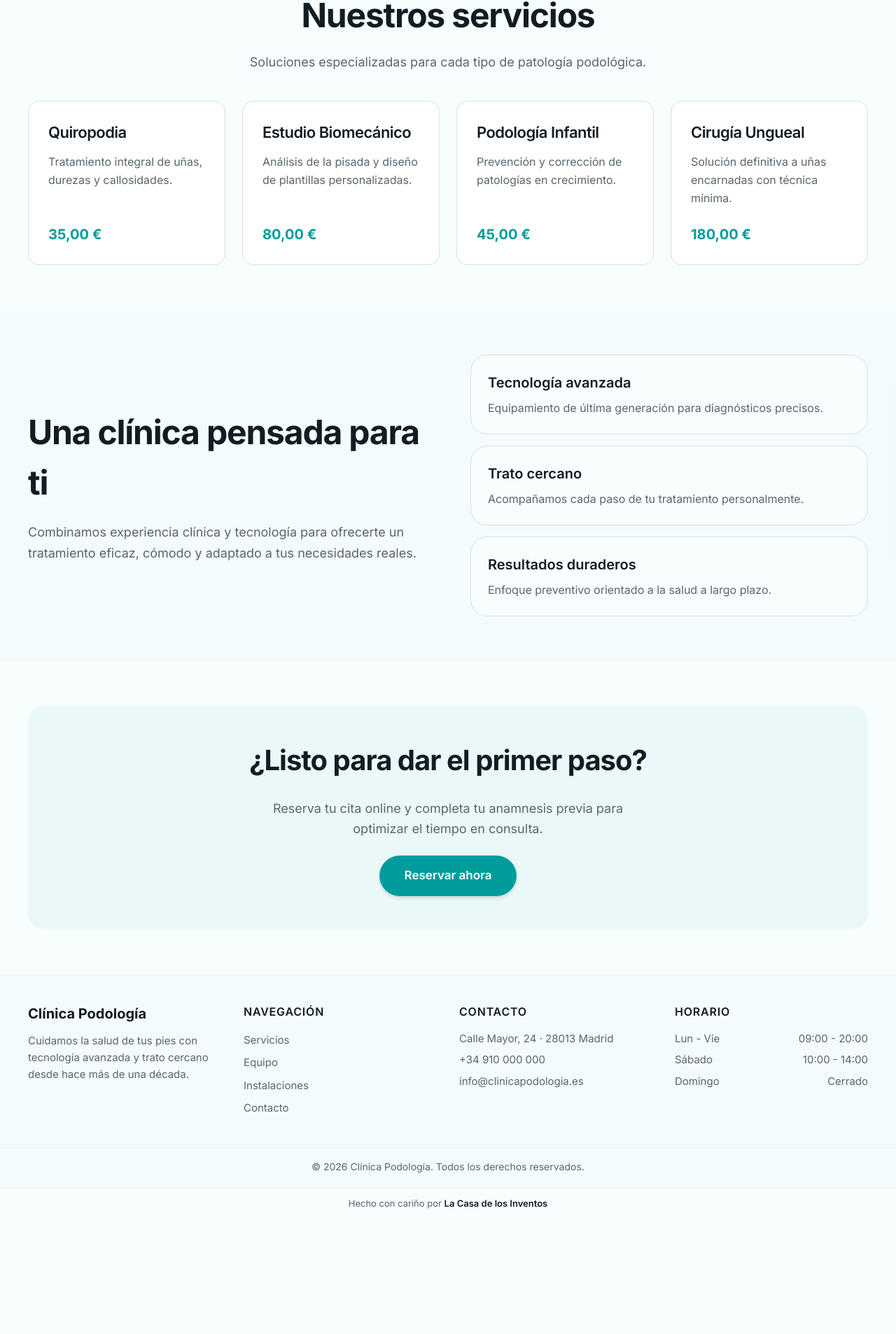
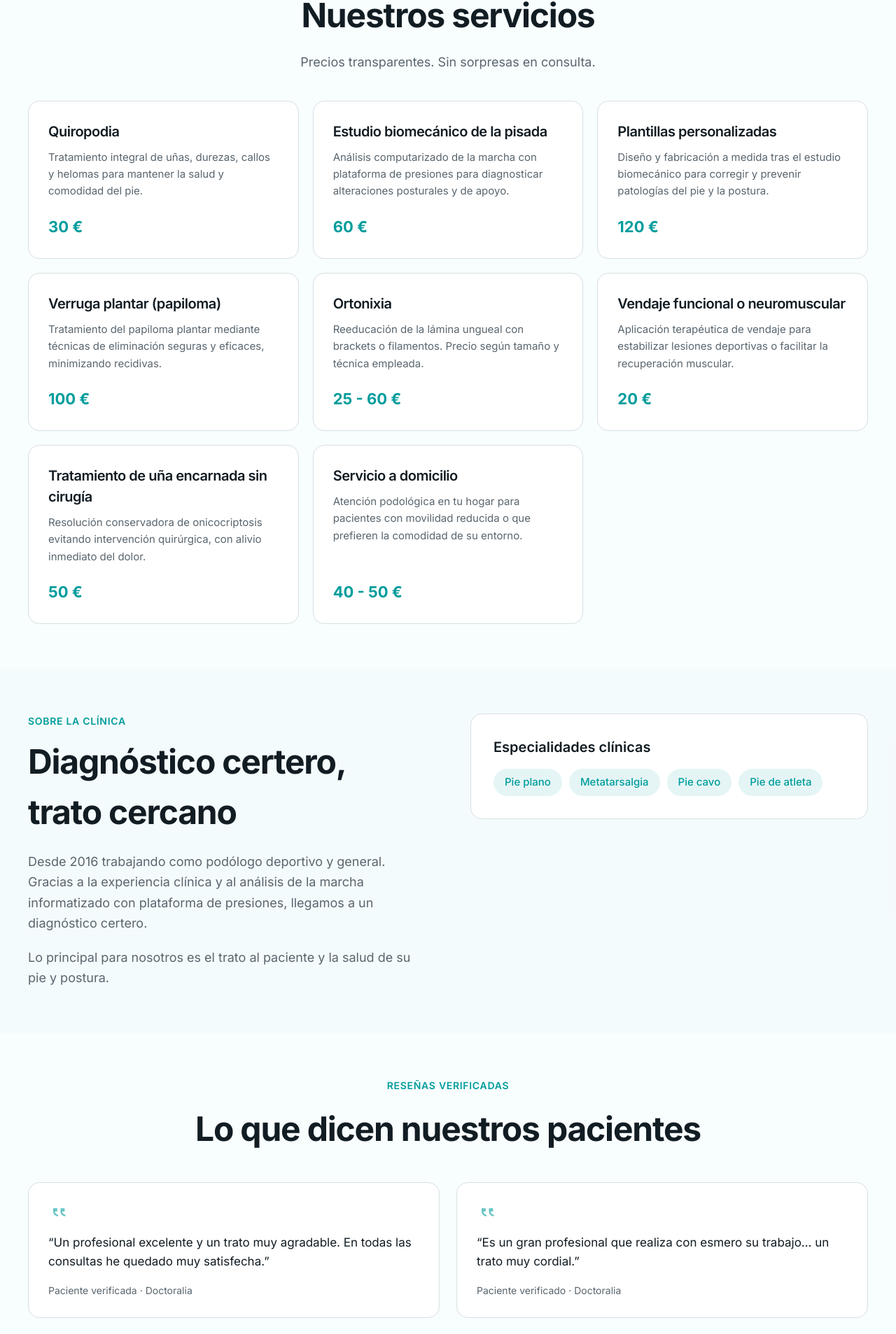
Before and after one commit to LuisRamirezdeVerger/clinicapodologo, a Next.js app: page / in a window 1280 px wide. Shown: the part 722-2629 px from the top of the page at 70% size. Before the commit the page ends 2464 px from the top, so only its background shows below. Built offline with nearby package versions, Linux system fonts and the light colour scheme.

Commit message:
New Services

```diff
--- a/app/(public)/page.tsx
+++ b/app/(public)/page.tsx
@@ -1,68 +1,65 @@
 import Link from "next/link";
+import { SERVICES } from "@/lib/data/services";
 
-/**
- * Datos estáticos provisionales.
- * Se sustituirán por consulta a Drizzle (`getActiveServices()`) cuando la
- * base de datos esté configurada — tarea pospuesta a propósito en este turno.
- */
-const SERVICES = [
+/* ─────────────────────────────────────────────
+   DATOS DE PRESENTACIÓN (no replicados)
+   ───────────────────────────────────────────── */
+
+const SPECIALTIES = [
+  "Pie plano",
+  "Metatarsalgia",
+  "Pie cavo",
+  "Pie de atleta",
+] as const;
+
+type Testimonial = {
+  id: string;
+  quote: string;
+  source: string;
+};
+
+const TESTIMONIALS: readonly Testimonial[] = [
   {
-    id: "quiropodia",
-    name: "Quiropodia",
-    description: "Tratamiento integral de uñas, durezas y callosidades.",
-    priceCents: 3500,
+    id: "t1",
+    quote:
+      "Un profesional excelente y un trato muy agradable. En todas las consultas he quedado muy satisfecha.",
+    source: "Paciente verificada · Doctoralia",
   },
   {
-    id: "biomecanica",
-    name: "Estudio Biomecánico",
-    description: "Análisis de la pisada y diseño de plantillas personalizadas.",
-    priceCents: 8000,
+    id: "t2",
+    quote:
+      "Es un gran profesional que realiza con esmero su trabajo… un trato muy cordial.",
+    source: "Paciente verificado · Doctoralia",
   },
   {
-    id: "infantil",
-    name: "Podología Infantil",
-    description: "Prevención y corrección de patologías en crecimiento.",
-    priceCents: 4500,
+    id: "t3",
+    quote:
+      "Iba con miedo de que me doliera, pero fue muy cuidadoso, enseguida se me pasó el miedo.",
+    source: "Paciente verificada · Doctoralia",
   },
   {
-    id: "cirugia",
-    name: "Cirugía Ungueal",
-    description: "Solución definitiva a uñas encarnadas con técnica mínima.",
-    priceCents: 18000,
+    id: "t4",
+    quote:
+      "Persona encantadora, puntual, resolutivo y con todas las cualidades de un excelente profesional.",
+    source: "Paciente verificado · Doctoralia",
   },
 ] as const;
 
-const VALUES = [
-  {
-    title: "Tecnología avanzada",
-    description: "Equipamiento de última generación para diagnósticos precisos.",
-  },
-  {
-    title: "Trato cercano",
-    description: "Acompañamos cada paso de tu tratamiento personalmente.",
-  },
-  {
-    title: "Resultados duraderos",
-    description: "Enfoque preventivo orientado a la salud a largo plazo.",
-  },
-] as const;
-
-const priceFormatter = new Intl.NumberFormat("es-ES", {
-  style: "currency",
-  currency: "EUR",
-  minimumFractionDigits: 2,
-});
+/* ─────────────────────────────────────────────
+   PAGE — Server Component puro
+   ───────────────────────────────────────────── */
 
 export default function HomePage() {
   return (
     <>
+      {/* ─────── HERO ─────── */}
       <section
         aria-labelledby="hero-title"
         className="relative w-full overflow-hidden bg-gradient-to-br from-primary/5 via-background to-accent/5"
       >
         <div className="mx-auto flex w-full max-w-[80rem] flex-col items-center gap-[clamp(1.5rem,4dvh,2.5rem)] px-[clamp(1rem,5vw,2.5rem)] py-[clamp(3rem,10dvh,7rem)] text-center">
           <span className="inline-flex rounded-full border border-border bg-background/60 px-[clamp(0.75rem,2vw,1rem)] py-[clamp(0.25rem,0.75dvh,0.375rem)] text-[clamp(0.75rem,1.3vw,0.875rem)] font-medium text-muted-foreground backdrop-blur">
-            Clínica de Podología
+            Podología deportiva y general · desde 2016
           </span>
 
           <h1
@@ -73,7 +70,7 @@ export default function HomePage() {
           </h1>
 
           <p className="max-w-[55ch] text-[clamp(1rem,2vw,1.25rem)] leading-relaxed text-muted-foreground break-words">
-            Tratamientos personalizados con tecnología de última generación. Reserva tu cita online en menos de un minuto.
+            Diagnóstico certero con análisis de la marcha informatizado y plataforma de presiones. Reserva tu cita online en menos de un minuto.
           </p>
 
           <div className="flex w-full flex-wrap items-center justify-center gap-[clamp(0.75rem,2vw,1rem)]">
@@ -93,6 +90,7 @@ export default function HomePage() {
         </div>
       </section>
 
+      {/* ─────── SERVICIOS ─────── */}
       <section
         id="servicios"
         aria-labelledby="services-title"
@@ -107,22 +105,25 @@ export default function HomePage() {
               Nuestros servicios
             </h2>
             <p className="text-[clamp(0.9375rem,1.7vw,1.125rem)] leading-relaxed text-muted-foreground break-words">
-              Soluciones especializadas para cada tipo de patología podológica.
+              Precios transparentes. Sin sorpresas en consulta.
             </p>
           </header>
 
-          <ul className="mt-[clamp(2rem,5dvh,3.5rem)] grid grid-cols-1 gap-[clamp(1rem,2.5vw,1.5rem)] sm:grid-cols-2 lg:grid-cols-4">
+          <ul className="mt-[clamp(2rem,5dvh,3.5rem)] grid grid-cols-1 gap-[clamp(0.75rem,2vw,1.25rem)] sm:grid-cols-2 lg:grid-cols-3">
             {SERVICES.map((service) => (
               <li key={service.id}>
-                <article className="group flex h-full flex-col gap-[clamp(0.5rem,1.5dvh,0.75rem)] rounded-2xl border border-border bg-card p-[clamp(1.25rem,3vw,1.75rem)] transition-all hover:-translate-y-[0.25rem] hover:shadow-lg active:scale-[0.98] active:opacity-90">
-                  <h3 className="text-[clamp(1.125rem,2vw,1.375rem)] font-semibold tracking-tight break-words">
+                <article className="flex h-full flex-col gap-[clamp(0.5rem,1.25dvh,0.75rem)] rounded-2xl border border-border bg-card p-[clamp(1.25rem,3vw,1.75rem)] transition-all hover:-translate-y-[0.25rem] hover:shadow-lg active:scale-[0.98]">
+                  <h3 className="text-[clamp(1rem,1.8vw,1.25rem)] font-semibold tracking-tight break-words">
                     {service.name}
                   </h3>
-                  <p className="text-[clamp(0.875rem,1.5vw,1rem)] leading-relaxed text-muted-foreground break-words">
+                  <p className="text-[clamp(0.8125rem,1.4vw,0.9375rem)] leading-relaxed text-muted-foreground break-words">
                     {service.description}
                   </p>
-                  <p className="mt-auto pt-[clamp(0.5rem,1.5dvh,0.75rem)] text-[clamp(1rem,1.8vw,1.25rem)] font-bold text-primary">
-                    {priceFormatter.format(service.priceCents / 100)}
+                  <p
+                    aria-label={`Precio: ${service.price}`}
+                    className="mt-auto pt-[clamp(0.5rem,1.5dvh,0.75rem)] text-[clamp(1.125rem,2vw,1.375rem)] font-bold text-primary"
+                  >
+                    {service.price}
                   </p>
                 </article>
               </li>
@@ -131,44 +132,102 @@ export default function HomePage() {
         </div>
       </section>
 
+      {/* ─────── SOBRE MÍ / LA CLÍNICA ─────── */}
       <section
         id="equipo"
         aria-labelledby="about-title"
         className="w-full scroll-mt-[5rem] bg-muted/30"
       >
-        <div className="mx-auto grid w-full max-w-[80rem] grid-cols-1 items-center gap-[clamp(2rem,5vw,4rem)] px-[clamp(1rem,5vw,2.5rem)] py-[clamp(3rem,8dvh,6rem)] lg:grid-cols-2">
-          <div className="flex flex-col gap-[clamp(1rem,2.5dvh,1.5rem)]">
+        <div className="mx-auto grid w-full max-w-[80rem] grid-cols-1 items-start gap-[clamp(2rem,5vw,4rem)] px-[clamp(1rem,5vw,2.5rem)] py-[clamp(3rem,8dvh,6rem)] lg:grid-cols-2">
+          <article className="flex flex-col gap-[clamp(1rem,2.5dvh,1.5rem)]">
+            <header className="flex flex-col gap-[clamp(0.5rem,1.5dvh,0.75rem)]">
+              <span className="text-[clamp(0.75rem,1.3vw,0.875rem)] font-semibold uppercase tracking-wider text-primary">
+                Sobre la clínica
+              </span>
+              <h2
+                id="about-title"
+                className="text-[clamp(1.75rem,4vw,3rem)] font-bold tracking-tight hyphens-auto break-words"
+              >
+                Diagnóstico certero, trato cercano
+              </h2>
+            </header>
+            <p className="text-[clamp(0.9375rem,1.7vw,1.125rem)] leading-relaxed text-muted-foreground break-words">
+              Desde 2016 trabajando como podólogo deportivo y general. Gracias a la experiencia clínica y al análisis de la marcha informatizado con plataforma de presiones, llegamos a un diagnóstico certero.
+            </p>
+            <p className="text-[clamp(0.9375rem,1.7vw,1.125rem)] leading-relaxed text-muted-foreground break-words">
+              Lo principal para nosotros es el trato al paciente y la salud de su pie y postura.
+            </p>
+          </article>
+
+          <aside
+            aria-labelledby="specialties-title"
+            className="rounded-2xl border border-border bg-card p-[clamp(1.25rem,3vw,2rem)]"
+          >
+            <h3
+              id="specialties-title"
+              className="text-[clamp(1rem,1.8vw,1.25rem)] font-semibold"
+            >
+              Especialidades clínicas
+            </h3>
+            <ul className="mt-[clamp(0.75rem,2dvh,1rem)] flex flex-wrap gap-[clamp(0.375rem,1vw,0.625rem)]">
+              {SPECIALTIES.map((s) => (
+                <li
+                  key={s}
+                  className="inline-flex items-center rounded-full bg-primary/10 px-[clamp(0.75rem,2vw,1rem)] py-[clamp(0.375rem,1dvh,0.5rem)] text-[clamp(0.8125rem,1.4vw,0.9375rem)] font-medium text-primary"
+                >
+                  {s}
+                </li>
+              ))}
+            </ul>
+          </aside>
+        </div>
+      </section>
+
+      {/* ─────── TESTIMONIOS ─────── */}
+      <section
+        id="testimonios"
+        aria-labelledby="testimonials-title"
+        className="w-full scroll-mt-[5rem]"
+      >
+        <div className="mx-auto w-full max-w-[80rem] px-[clamp(1rem,5vw,2.5rem)] py-[clamp(3rem,8dvh,6rem)]">
+          <header className="mx-auto flex max-w-[50rem] flex-col items-center gap-[clamp(0.75rem,2dvh,1rem)] text-center">
+            <span className="text-[clamp(0.75rem,1.3vw,0.875rem)] font-semibold uppercase tracking-wider text-primary">
+              Reseñas verificadas
+            </span>
             <h2
-              id="about-title"
+              id="testimonials-title"
               className="text-[clamp(1.75rem,4vw,3rem)] font-bold tracking-tight hyphens-auto break-words"
             >
-              Una clínica pensada para ti
+              Lo que dicen nuestros pacientes
             </h2>
-            <p className="text-[clamp(0.9375rem,1.7vw,1.125rem)] leading-relaxed text-muted-foreground break-words">
-              Combinamos experiencia clínica y tecnología para ofrecerte un tratamiento eficaz, cómodo y adaptado a tus necesidades reales.
-            </p>
-          </div>
+          </header>
 
-          <ul className="flex flex-col gap-[clamp(1rem,2dvh,1.25rem)]">
-            {VALUES.map((value) => (
-              <li
-                key={value.title}
-                className="rounded-xl border border-border bg-background p-[clamp(1rem,2.5vw,1.5rem)]"
-              >
-                <article className="flex flex-col gap-[clamp(0.25rem,1dvh,0.5rem)]">
-                  <h3 className="text-[clamp(1rem,1.8vw,1.25rem)] font-semibold break-words">
-                    {value.title}
-                  </h3>
-                  <p className="text-[clamp(0.875rem,1.5vw,1rem)] leading-relaxed text-muted-foreground break-words">
-                    {value.description}
-                  </p>
-                </article>
+          <ul className="mt-[clamp(2rem,5dvh,3.5rem)] grid grid-cols-1 gap-[clamp(0.875rem,2.5vw,1.5rem)] md:grid-cols-2">
+            {TESTIMONIALS.map((t) => (
+              <li key={t.id}>
+                <figure className="flex h-full flex-col gap-[clamp(0.75rem,2dvh,1rem)] rounded-2xl border border-border bg-card p-[clamp(1.25rem,3vw,1.75rem)] transition-all hover:-translate-y-[0.25rem] hover:shadow-lg">
+                  <svg
+                    viewBox="0 0 24 24"
+                    aria-hidden="true"
+                    className="h-[clamp(1.25rem,2.5vw,1.75rem)] w-[clamp(1.25rem,2.5vw,1.75rem)] text-primary/60"
+                    fill="currentColor"
+                  >
+                    <path d="M7 7h4v4H8c0 2.2 1.8 4 4 4v2c-3.3 0-6-2.7-6-6V7zm9 0h4v4h-3c0 2.2 1.8 4 4 4v2c-3.3 0-6-2.7-6-6V7z" />
+                  </svg>
+                  <blockquote className="text-[clamp(0.9375rem,1.6vw,1.0625rem)] leading-relaxed text-foreground break-words">
+                    “{t.quote}”
+                  </blockquote>
+                  <figcaption className="mt-auto text-[clamp(0.75rem,1.3vw,0.875rem)] text-muted-foreground">
+                    {t.source}
+                  </figcaption>
+                </figure>
               </li>
             ))}
           </ul>
         </div>
       </section>
 
+      {/* ─────── CTA FINAL ─────── */}
       <section
         id="contacto"
         aria-labelledby="cta-title"
--- a/app/(public)/reserva/page.tsx
+++ b/app/(public)/reserva/page.tsx
@@ -2,47 +2,9 @@
 
 import Link from "next/link";
 import { useId, useMemo, useState, type FormEvent } from "react";
+import { SERVICES } from "@/lib/data/services";
 
-/* ────────────────────────── MOCKS ────────────────────────── */
-
-type Service = {
-  id: string;
-  name: string;
-  description: string;
-  durationMinutes: number;
-  priceCents: number;
-};
-
-const SERVICES: readonly Service[] = [
-  {
-    id: "quiropodia",
-    name: "Quiropodia",
-    description: "Tratamiento integral de uñas, durezas y callosidades.",
-    durationMinutes: 45,
-    priceCents: 3500,
-  },
-  {
-    id: "biomecanica",
-    name: "Estudio Biomecánico",
-    description: "Análisis de la pisada y plantillas personalizadas.",
-    durationMinutes: 60,
-    priceCents: 8000,
-  },
-  {
-    id: "infantil",
-    name: "Podología Infantil",
-    description: "Prevención y corrección en pies en crecimiento.",
-    durationMinutes: 40,
-    priceCents: 4500,
-  },
-  {
-    id: "cirugia",
-    name: "Cirugía Ungueal",
-    description: "Solución definitiva a uñas encarnadas.",
-    durationMinutes: 60,
-    priceCents: 18000,
-  },
-] as const;
+/* ────────────────────────── MOCKS DE AGENDA ────────────────────────── */
 
 const AVAILABLE_DAYS: readonly { value: string; label: string }[] = [
   { value: "2026-06-01", label: "Lun 1 Junio" },
@@ -61,12 +23,6 @@ const AVAILABLE_SLOTS: readonly string[] = [
   "18:00",
   "19:30",
 ] as const;
-
-const priceFormatter = new Intl.NumberFormat("es-ES", {
-  style: "currency",
-  currency: "EUR",
-  minimumFractionDigits: 2,
-});
 
 /* ────────────────────────── ESTADO ────────────────────────── */
 
@@ -167,7 +123,7 @@ export default function ReservaPage() {
             <div className="flex flex-wrap justify-between gap-[0.5rem] py-[0.375rem]">
               <dt className="text-muted-foreground">Importe</dt>
               <dd className="font-semibold text-primary">
-                {priceFormatter.format(selectedService.priceCents / 100)}
+                {selectedService.price}
               </dd>
             </div>
           )}
@@ -240,15 +196,12 @@ export default function ReservaPage() {
                       <span className="text-[clamp(1rem,1.7vw,1.125rem)] font-semibold break-words">
                         {service.name}
                       </span>
-                      <span className="text-[clamp(0.875rem,1.5vw,1rem)] font-bold text-primary">
-                        {priceFormatter.format(service.priceCents / 100)}
+                      <span className="text-[clamp(0.875rem,1.5vw,1rem)] font-bold text-primary whitespace-nowrap">
+                        {service.price}
                       </span>
                     </span>
                     <span className="text-[clamp(0.8125rem,1.4vw,0.9375rem)] leading-relaxed text-muted-foreground break-words">
                       {service.description}
-                    </span>
-                    <span className="text-[clamp(0.75rem,1.3vw,0.8125rem)] text-muted-foreground">
-                      Duración aprox. {service.durationMinutes} min
                     </span>
                   </label>
                 </li>
--- a/app/layout.tsx
+++ b/app/layout.tsx
@@ -47,7 +47,7 @@ export const viewport: Viewport = {
 
 export default function RootLayout({ children }: { children: ReactNode }) {
   return (
-    <html lang="es" className={inter.variable}>
+    <html lang="es" data-scroll-behavior="smooth" className={inter.variable}>
       <body className="font-sans antialiased">{children}</body>
     </html>
   );
--- /dev/null
+++ b/lib/data/services.ts
@@ -0,0 +1,74 @@
+/**
+ * Catálogo oficial de servicios de la Clínica de Podología.
+ * Fuente única de verdad consumida por la landing pública (`/`) y por el
+ * flujo de reservas (`/reserva`). Si un precio o descripción cambia, se
+ * edita aquí y se propaga automáticamente a toda la UI.
+ */
+
+export type Service = {
+  id: string;
+  name: string;
+  /** Precio visible al paciente, incluye rango si aplica. */
+  price: string;
+  /** Breve descripción clínica orientada al paciente. */
+  description: string;
+};
+
+export const SERVICES: readonly Service[] = [
+  {
+    id: "quiropodia",
+    name: "Quiropodia",
+    price: "30 €",
+    description:
+      "Tratamiento integral de uñas, durezas, callos y helomas para mantener la salud y comodidad del pie.",
+  },
+  {
+    id: "estudio-biomecanico",
+    name: "Estudio biomecánico de la pisada",
+    price: "60 €",
+    description:
+      "Análisis computarizado de la marcha con plataforma de presiones para diagnosticar alteraciones posturales y de apoyo.",
+  },
+  {
+    id: "plantillas",
+    name: "Plantillas personalizadas",
+    price: "120 €",
+    description:
+      "Diseño y fabricación a medida tras el estudio biomecánico para corregir y prevenir patologías del pie y la postura.",
+  },
+  {
+    id: "papiloma",
+    name: "Verruga plantar (papiloma)",
+    price: "100 €",
+    description:
+      "Tratamiento del papiloma plantar mediante técnicas de eliminación seguras y eficaces, minimizando recidivas.",
+  },
+  {
+    id: "ortonixia",
+    name: "Ortonixia",
+    price: "25 - 60 €",
+    description:
+      "Reeducación de la lámina ungueal con brackets o filamentos. Precio según tamaño y técnica empleada.",
+  },
+  {
+    id: "vendaje",
+    name: "Vendaje funcional o neuromuscular",
+    price: "20 €",
+    description:
+      "Aplicación terapéutica de vendaje para estabilizar lesiones deportivas o facilitar la recuperación muscular.",
+  },
+  {
+    id: "una-encarnada",
+    name: "Tratamiento de uña encarnada sin cirugía",
+    price: "50 €",
+    description:
+      "Resolución conservadora de onicocriptosis evitando intervención quirúrgica, con alivio inmediato del dolor.",
+  },
+  {
+    id: "domicilio",
+    name: "Servicio a domicilio",
+    price: "40 - 50 €",
+    description:
+      "Atención podológica en tu hogar para pacientes con movilidad reducida o que prefieren la comodidad de su entorno.",
+  },
+] as const;
```
